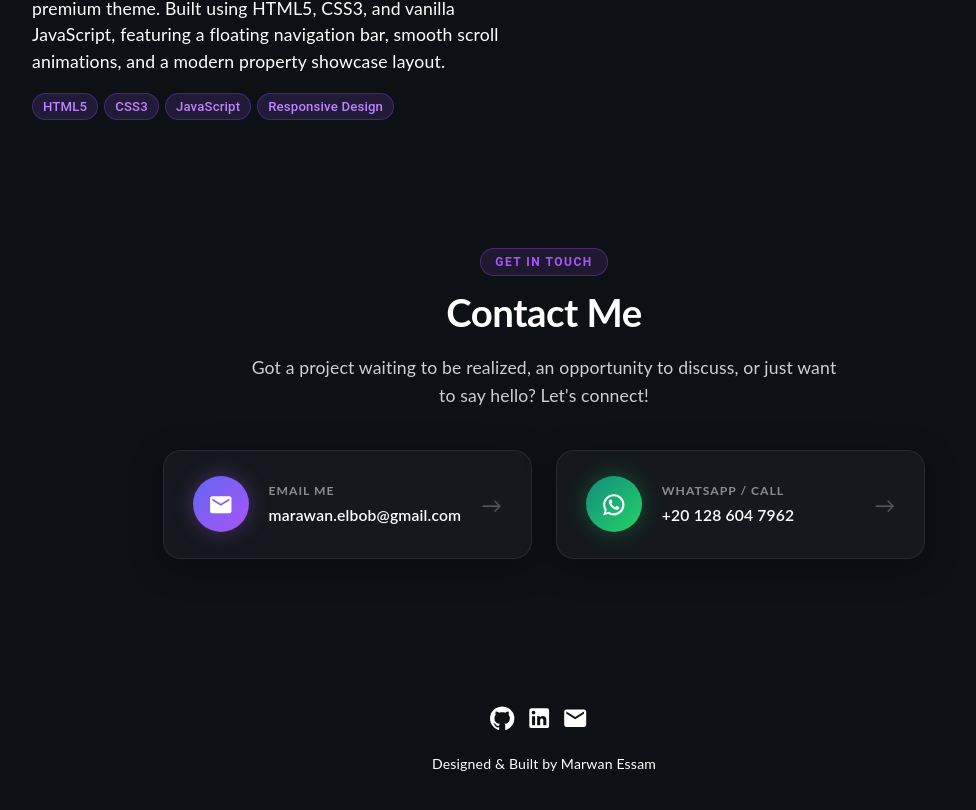
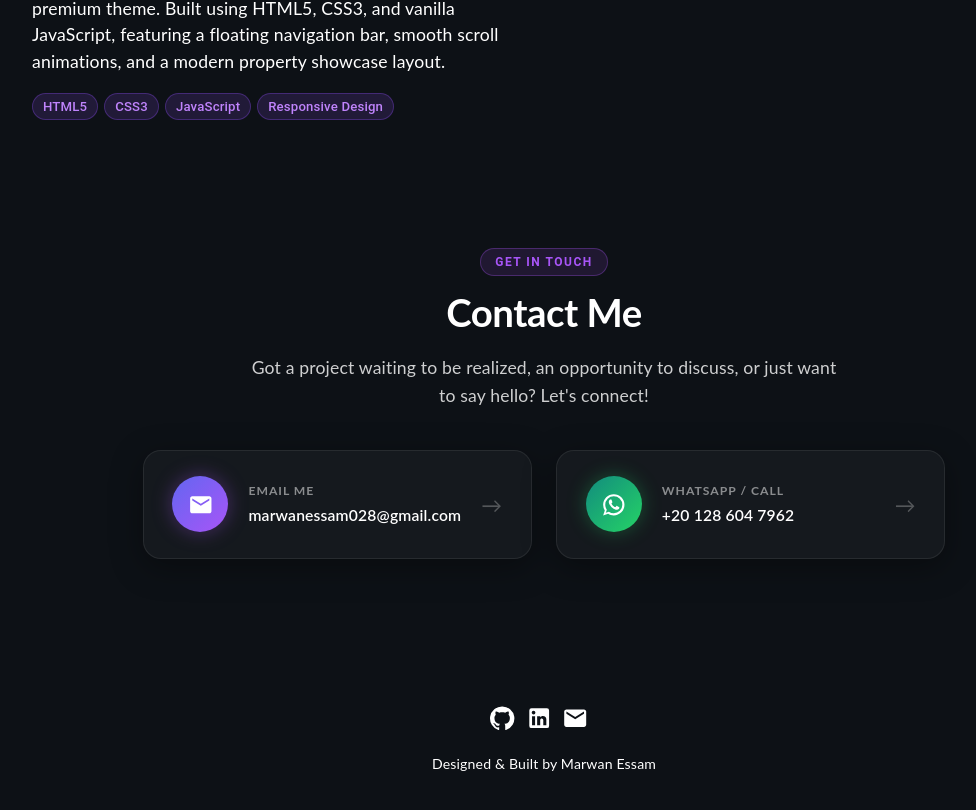
Before and after one commit to Marwan-Essam55/New-Portfolio-, a React (Create React App) app: page / in a window 1280 px wide. Shown: the part 7167-7977 px from the top of the page, without its empty margins (96-1072 px from the left). Built offline with nearby package versions, Linux system fonts and the light colour scheme.

Commit message:
Update email address in Contact component

```diff
--- a/src/components/Contact.tsx
+++ b/src/components/Contact.tsx
@@ -21,7 +21,7 @@ function Contact() {
 
             {/* Email card - Direct Gmail Web */}
             <a
-              href="https://mail.google.com/mail/?view=cm&fs=1&to=marawan.elbob@gmail.com"
+              href="https://mail.google.com/mail/?view=cm&fs=1&to=marwanessam028@gmail.com"
               target="_blank"
               rel="noopener noreferrer"
               className="contact-direct-card contact-direct-card--email"
@@ -32,7 +32,7 @@ function Contact() {
               </div>
               <div className="contact-direct-card__body">
                 <span className="contact-direct-card__label">Email Me</span>
-                <span className="contact-direct-card__value">marawan.elbob@gmail.com</span>
+                <span className="contact-direct-card__value">marwanessam028@gmail.com</span>
               </div>
               <span className="contact-direct-card__arrow">→</span>
             </a>
```
